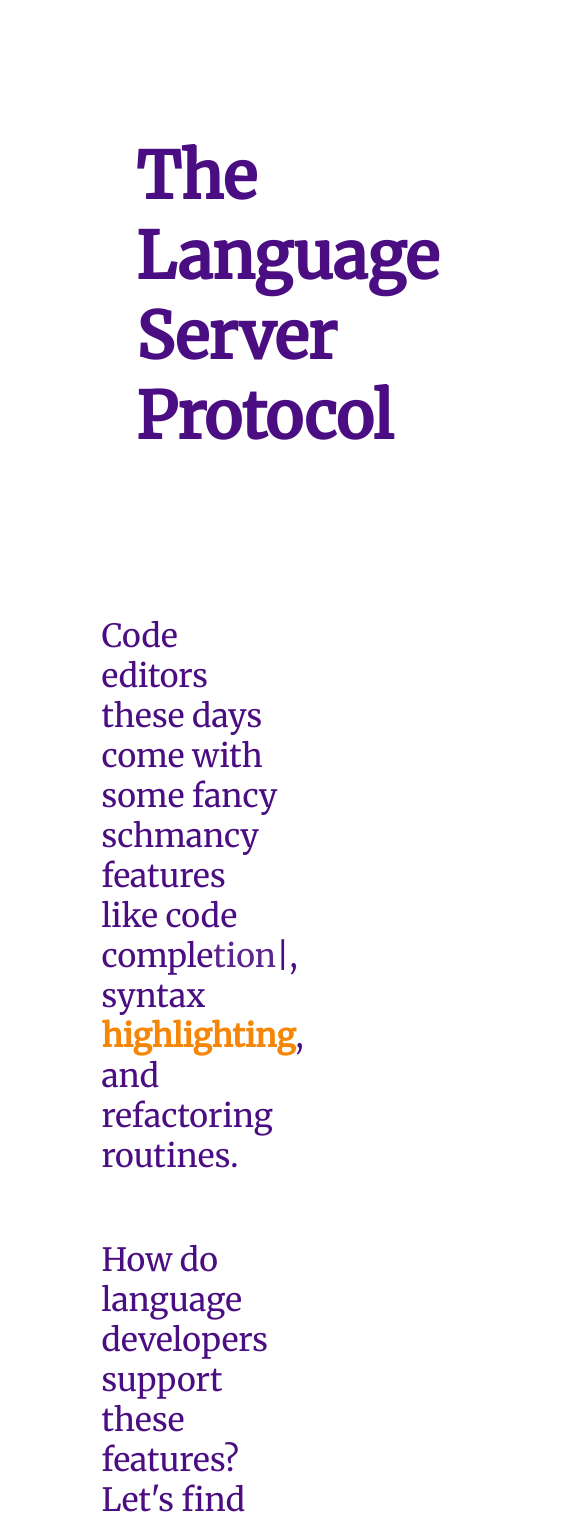
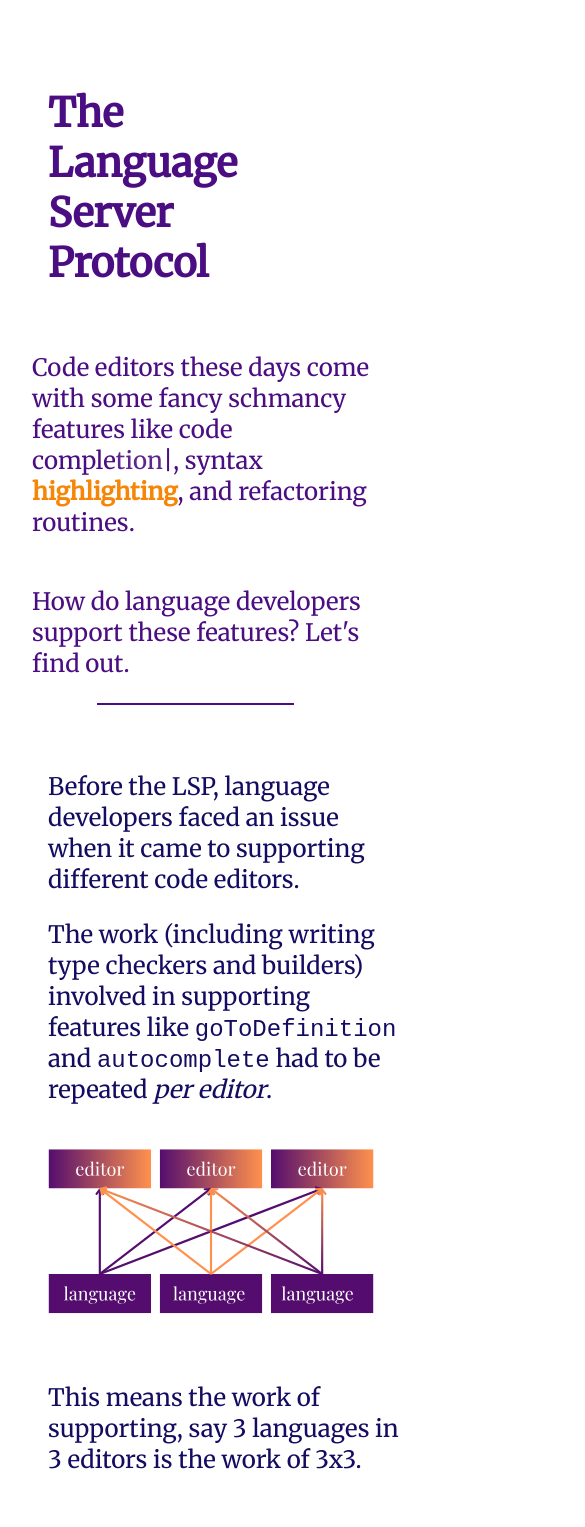
Before and after one commit to Cerchie/what-is-the-lsp, a SvelteKit app: page / in a window 390 px wide. Shown: the top 1527 px of the page, 585 px wide, since content can reach past the window. Built offline with nearby package versions, Linux system fonts and the light colour scheme.

Commit message:
some styles and handler for mobile

```diff
--- a/src/components/Home.svelte
+++ b/src/components/Home.svelte
@@ -15,6 +15,7 @@
 
 <style>
     /* all mobile styles */
+
     #text-wrapper {
         position: relative;
         font-family: 'Merriweather', serif;
@@ -51,8 +52,7 @@
 	}
 
 	#p-intro-end {
-
-		max-width: 50%;
+		width: 90vw;
 		margin: auto;
 		padding: 1em;
 		color: #4b0d82;
@@ -60,7 +60,7 @@
 	}
 
 	#intro {
-		max-width: 50%;
+		width: 90vw;
 		margin: auto;
 		padding: 1em;
 		color: #4b0d82;
@@ -89,11 +89,12 @@
 	}
 
 	#headline {
-        font-size: 4em;
-		max-width: 50%;
+		max-width: 80vw;
 		margin: auto;
-		padding: 2em;
+        margin-left: -1em;
+        margin-bottom: -1em;
 		color: #4b0d82;
+        font-size: 2.5em;
 	}
 
 	#highlight {
@@ -101,21 +102,22 @@
 	}
 
 	#p-intro-end {
-
-		max-width: 50%;
+		width: 90vw;
 		margin: auto;
 		padding: 1em;
 		color: #4b0d82;
-		font-size: 2em;
+		font-size: 1.5em;
 	}
 
 	#intro {
-		max-width: 50%;
+		width: 90vw;
 		margin: auto;
 		padding: 1em;
 		color: #4b0d82;
-		font-size: 2em;
+		font-size: 1.5em;
 	}
+
+
     /* all desktop styles */
 @media (min-width: 1100px) {
     #text-wrapper {
--- a/src/components/RequestContainer.svelte
+++ b/src/components/RequestContainer.svelte
@@ -23,26 +23,27 @@
 
   <style>
     /* all mobile styles */
-    .request-controls{
+     .request-controls{
 		margin: auto;
 		margin-top: 3em;
 	}
 
 .animation-request-container {
 	margin: auto;
+    margin-top: 2em;
     width: 50%;
 	padding: 2em;
 }
 
 .client {
-	margin-left: -8em;
-	margin-top: 1em;
-	padding-top: .5em;
+	margin-left: -5em;
+    margin-top: 1.5em;
+    padding: .5em;
 	background-color: #edebf5;
 	color: black;
 	border: 3px solid  black;
-	width: 6em;
-	height: 3em;
+	width: 3em;
+	height: 1em;
 	border-radius: 20px;
 	text-align: center;
     font-size: x-large;
@@ -50,14 +51,14 @@
 }
 
 .request {
-	margin-bottom: 1em;
-    font-size: x-large;
+
+    font-size: small;
 	font-family: 'Lucida Sans', 'Lucida Sans Regular', 'Lucida Grande', 'Lucida Sans Unicode', Geneva, Verdana, sans-serif;
 }
 .request-container {
 	margin: auto;
 	width: 50%;
-	padding: 0;
+	padding: 1em;
 }
 
 .request-controls{
@@ -70,9 +71,9 @@
 }
 .request-path	{
 	height: 1em;
-	width: 270px;
+	width: 8em;
 	background-color: white;
-	margin: .5em;
+	margin: 1em;
 	align-content: center;
 	border:dashed 4px gainsboro;
 	border-top-left-radius: 255px 120px;
@@ -130,16 +131,15 @@
 
 
 .server {
-	margin-top: 1em;
-	margin-left: 21em;
-	padding-top: .5em;
+	margin-left: 7em;
+    padding: .5em;
 	background-color: #fce8d7;
+	color: black;
 	border: 3px solid  black;
-	width: 6em;
-	height: 3em;
+	width: 3em;
+	height: 1em;
 	border-radius: 20px;
 	text-align: center;
-	color: black;
     font-size: x-large;
 	font-family: 'Lucida Sans', 'Lucida Sans Regular', 'Lucida Grande', 'Lucida Sans Unicode', Geneva, Verdana, sans-serif;
 }
--- a/src/components/Scrolly.svelte
+++ b/src/components/Scrolly.svelte
@@ -7,12 +7,15 @@
     import ToolTip from "./ToolTip.svelte";
 
 
+
+
   onMount(() => {
-
+    if (typeof window !== 'undefined') {
+    var isMobile = window.innerWidth < 1024;
 			var animation = anime({
 			targets:  '.requestBox',
 			keyframes: [
-				{translateX: 270},
+				{translateX: isMobile ? 120 : 270},
 				{rotateY: 180},
 				{translateX: -27},
 			],
@@ -49,7 +52,7 @@
 
 document.querySelector('.request-controls .play').onclick = animation.play;
 document.querySelector('.request-controls .pause').onclick = animation.pause;
-
+}
 const observer = new IntersectionObserver(entries => {
   // Loop over the entries
   entries.forEach(entry => {
@@ -64,11 +67,12 @@ const observer = new IntersectionObserver(entries => {
 observer.observe(document.querySelector('.image.image-1'));
 
 });
+
 </script>
 
 <section id="purpose-of-lsp" >
 	<hr>
-	<div class="spacer"/>
+	<div class="spacer" />
 		<figure>
 			<p>Before the LSP, language developers faced an issue when it came to supporting different code editors.
             </p>
@@ -208,7 +212,7 @@ h3 {
 	margin: auto;
     z-index: 10;
     color: #130c61;
-    font-size: 3em;
+    font-size: 2em;
 }
 ul {
     margin: auto;
@@ -222,9 +226,9 @@ li {
     margin-top: 1em;
 }
 p {
-    max-width: 50%;
+    width: 90vw;
 	margin: auto;
-    font-size: 2em;
+    font-size: 1.5em;
     margin-top: 1em;
     color: #130c61;
 }
@@ -249,21 +253,20 @@ h4 {
 
 .image.image-2 {
     display: block;
-  margin-left: auto;
+  margin-left: -2em;
   margin-right: auto;
-  width: 70%;
+  width: 100vw;
 }
 
 .image.image-1 {
     display: block;
-  margin-left: auto;
+    margin-left: -2em;
   margin-right: auto;
-  width: 70%;
+  width: 100vw;
 }
 
 .spacer {
-	margin-top: 4em;
-	height: 25vh;
+	height: 5vh;
 }
 
 @keyframes fadeIn {
```
